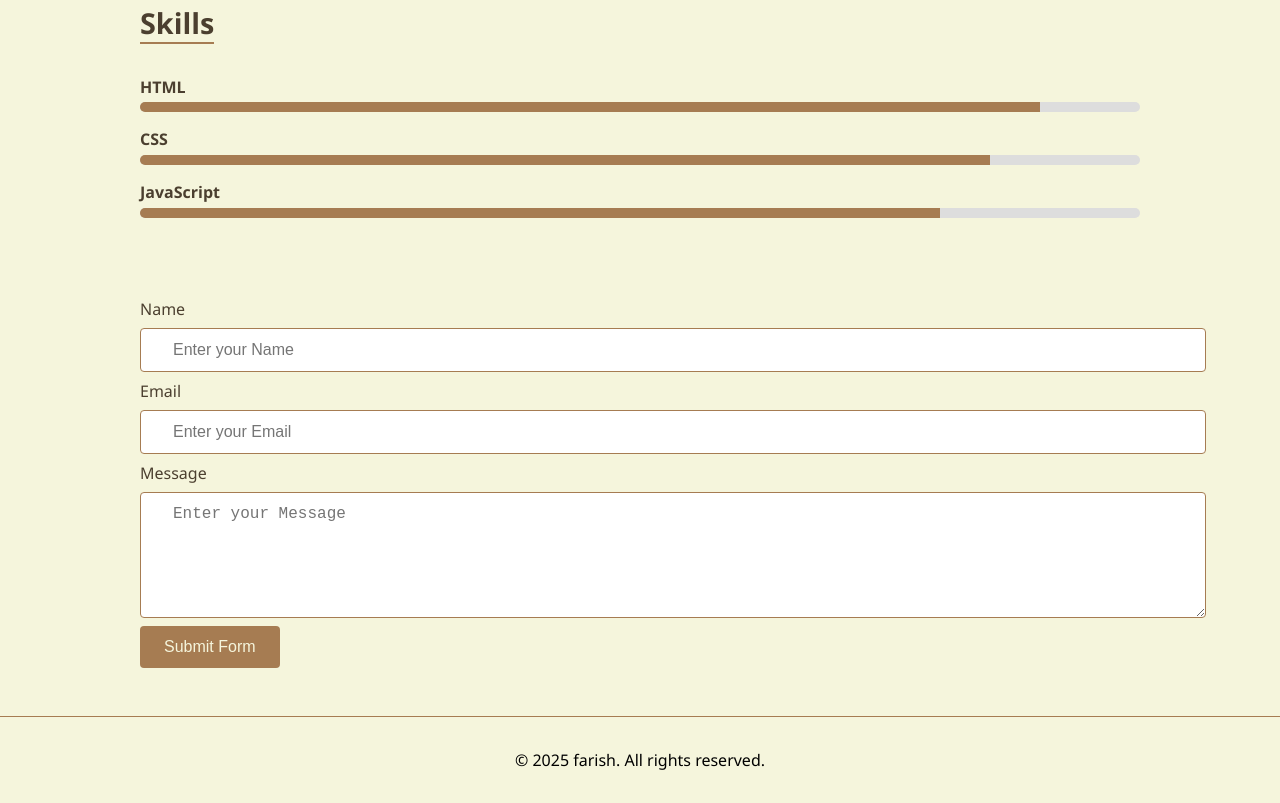
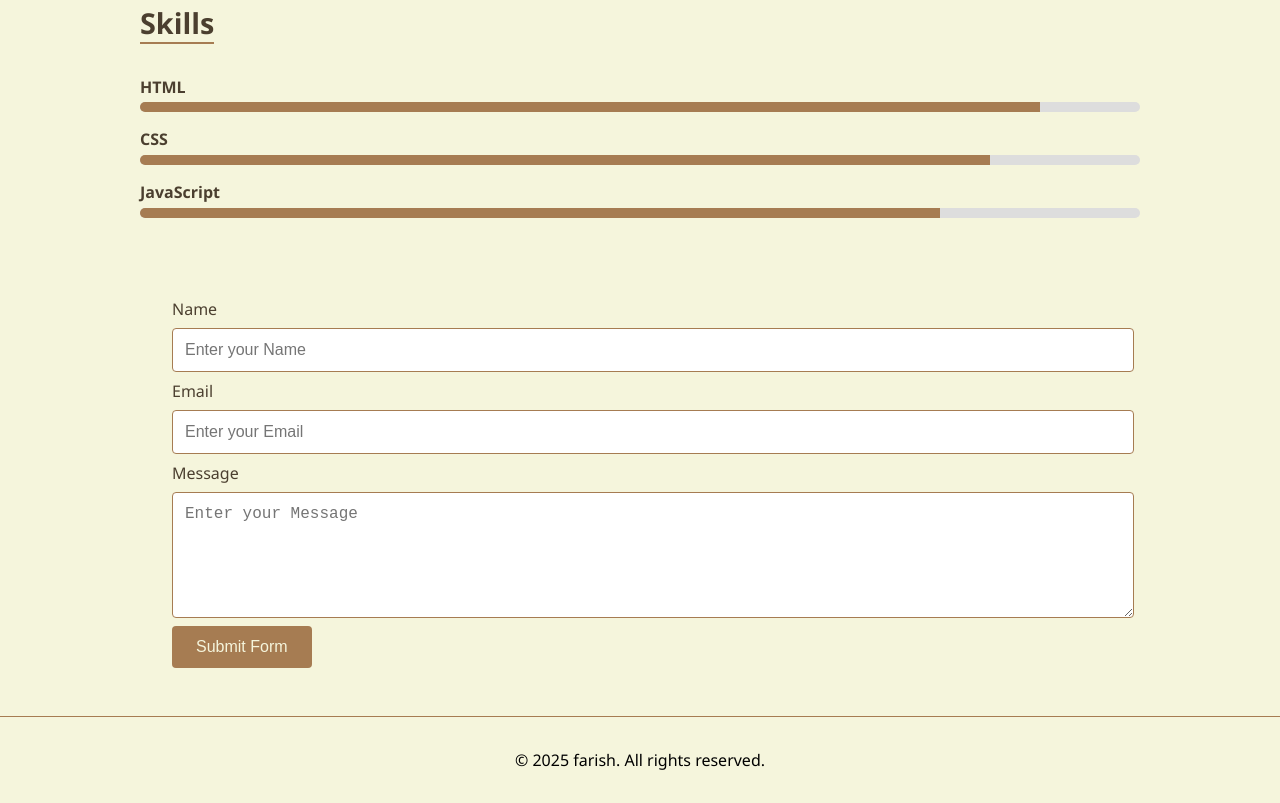
Before and after one commit to faarish/faarish.github.io, a plain HTML site: page index.html in a window 1280 px wide. Shown: the part 1055-1858 px from the top of the page. Drawn offline with Linux system fonts and the light colour scheme; no server answers.

Commit message:
Update style.css

```diff
--- a/style.css
+++ b/style.css
@@ -163,11 +163,15 @@ section h2 {
   transition: width 0.5s ease-in-out;
 }
 
+form{
+  padding: 0 2rem;
+}
+
 form input, form textarea {
   display: block;
   width: 100%;
   margin: 0.5rem 0;
-  padding: 0.75rem 2rem;
+  padding: 0.75rem;
   border: 1px solid var(--accent);
   border-radius: 4px;
   background: #fff;
```
